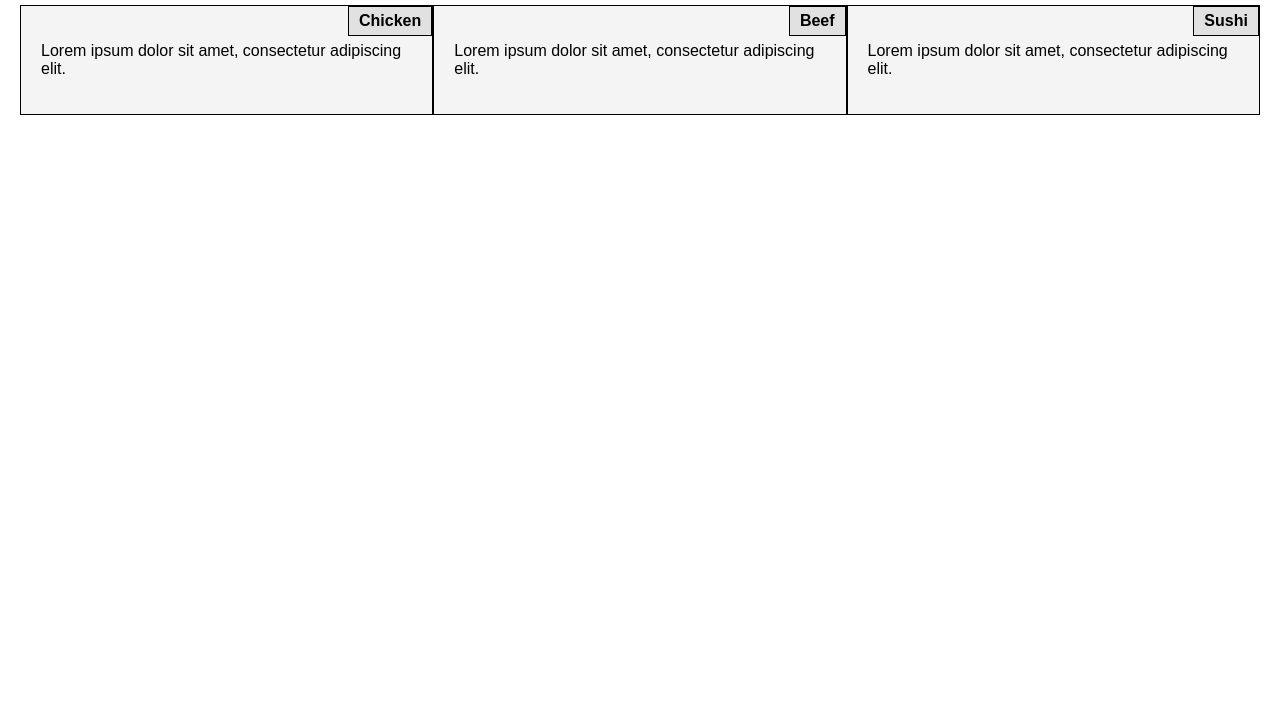
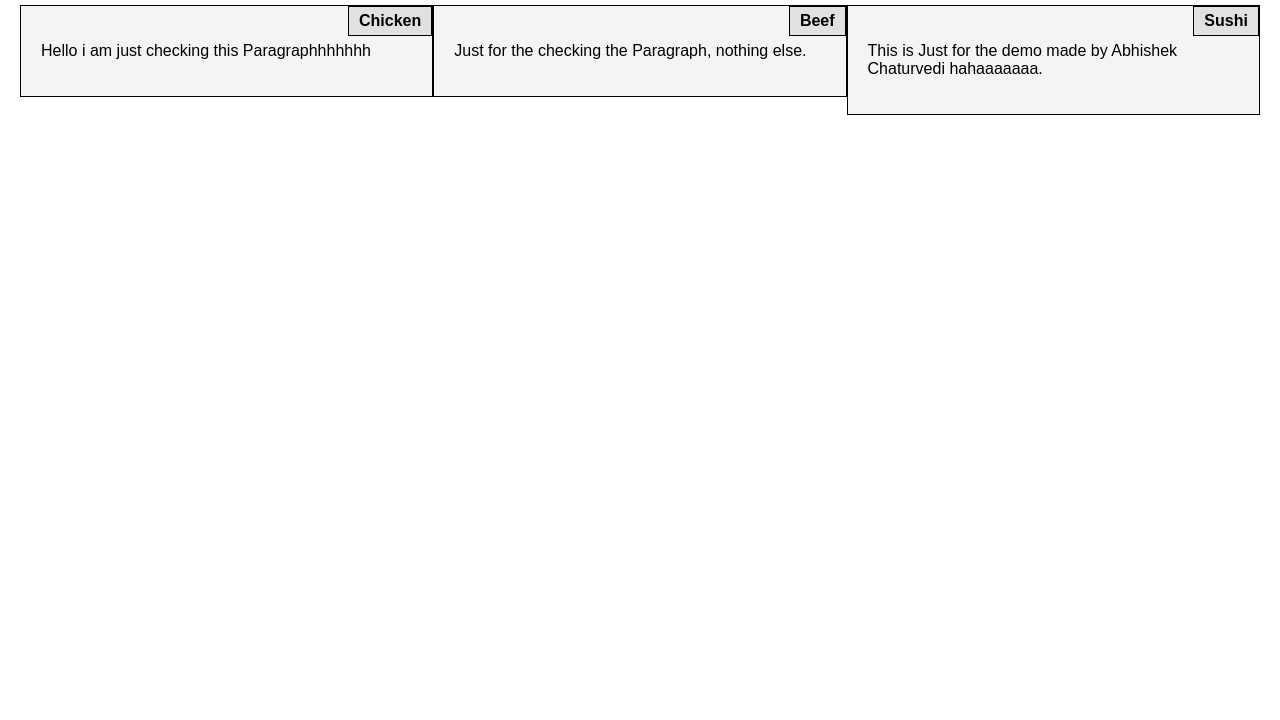
Before and after one commit to abhishek-2308/coursera-html-css-js, a plain HTML site: page module2-solution/index.html in a window 1280 px wide. Shown: the part 80-800 px from the top of the page. Drawn offline with Linux system fonts and the light colour scheme.

Commit message:
Update index.html

```diff
--- a/module2-solution/index.html
+++ b/module2-solution/index.html
@@ -10,15 +10,15 @@
   <div class="row">
     <div class="col">
       <div class="section-title">Chicken</div>
-      <p>Lorem ipsum dolor sit amet, consectetur adipiscing elit.</p>
+      <p>Hello i am just checking this Paragraphhhhhhh</p>
     </div>
     <div class="col">
       <div class="section-title">Beef</div>
-      <p>Lorem ipsum dolor sit amet, consectetur adipiscing elit.</p>
+      <p>Just for the checking the Paragraph, nothing else.</p>
     </div>
     <div class="col">
       <div class="section-title">Sushi</div>
-      <p>Lorem ipsum dolor sit amet, consectetur adipiscing elit.</p>
+      <p>This is Just for the demo made by Abhishek Chaturvedi hahaaaaaaa.</p>
     </div>
   </div>
 </body>
```
